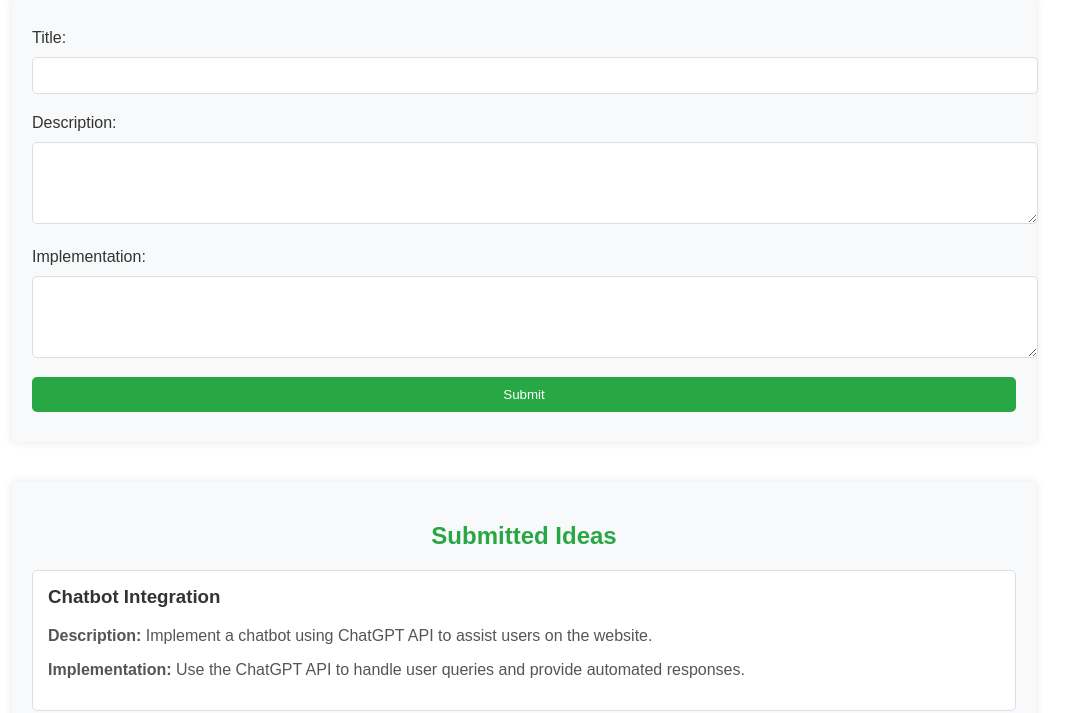
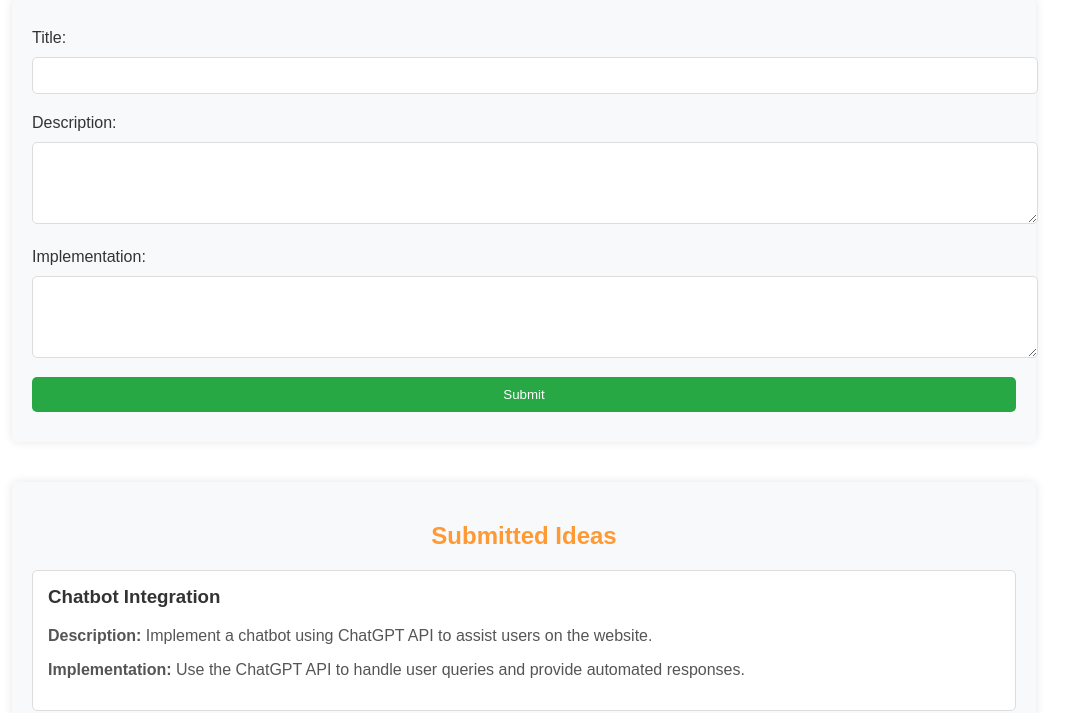
Before and after one commit to luisprojects/portfolio, a website: page project-ideas.html in a window 1280 px wide. Shown: the part 99-812 px from the top of the page, without its empty margins (116-1185 px from the left). Drawn offline with Linux system fonts and the light colour scheme.

Commit message:
Last Modifications, Blog post today

```diff
--- a/project-ideas.html
+++ b/project-ideas.html
@@ -21,7 +21,7 @@
             padding: 20px;
         }
 
-        h1, h2 {
+        h1 {
             color: #28a745;
             text-align: center;
             margin-bottom: 20px;
@@ -72,7 +72,7 @@
             padding: 15px;
             border: 1px solid #ddd;
             border-radius: 5px;
-            background-color: #e9ecef;
+            background-color: #ffffff;
         }
 
         .idea h3 {
@@ -82,6 +82,12 @@
 
         .idea p {
             color: #555;
+        }
+
+        h2 {
+            color: #ff9933; /* Changed to a distinct orange color */
+            text-align: center;
+            margin-bottom: 20px;
         }
 
         .home-button {
```
